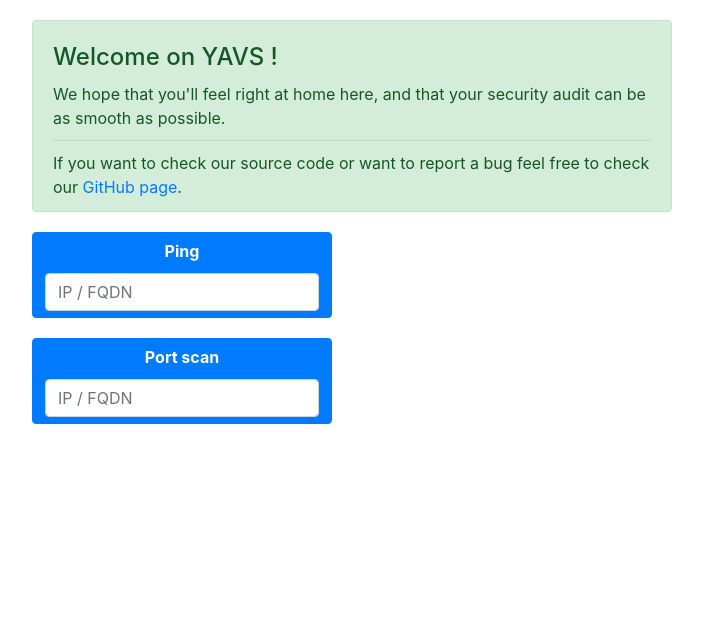
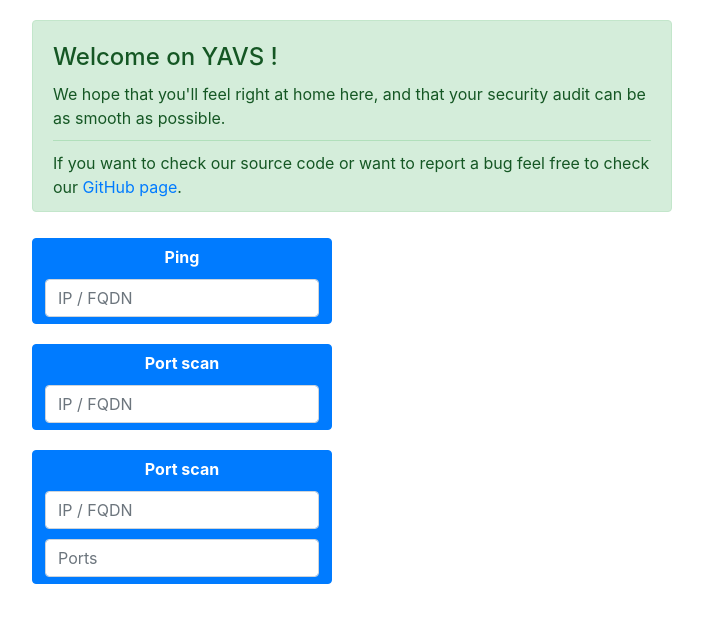
Before and after one commit to haysberg/yavs-gui, a Flask app: page / in a window 1280 px wide. Shown: the part 56-679 px from the top of the page, without its empty margins (288-991 px from the left). Run offline with Flask 2, Linux system fonts and the light colour scheme; some libraries are stand-ins or nearby versions.

Commit message:
added the servicescan feature.

```diff
--- a/app.py
+++ b/app.py
@@ -27,3 +27,9 @@
     result = requests.get("http://localhost:5000/portscan/" + target)
     result = result.json()
     return render_template('portscan.html', json=result, message_list=['Portscan done !'])
+
+@app.route('/servicescan/<target>/<ports>')
+def servicescan(target, ports):
+    result = requests.get("http://localhost:5000/servicescan/" + target + "/" + ports)
+    result = result.json()
+    return render_template('servicescan.html', json=result, message_list=['Service scan done !'])
--- a/static/js/custom/custom.js
+++ b/static/js/custom/custom.js
@@ -9,3 +9,9 @@
     document.location = "/portscan/" + text
     print("/portscan/" + text)
 }
+
+function jsservicescan(){
+    text = document.getElementById("servicescaninput_fqdn").value
+    document.location = "/servicescan/" + text + "/" + document.getElementById("servicescaninput_ports").value
+    print("/portscan/" + text)
+}
--- a/templates/index.html
+++ b/templates/index.html
@@ -13,5 +13,8 @@
         <div class="feature">
             <button class="btn btn-primary" type="submit"><B onclick="jsportscan()">Port scan</B><input placeholder="IP / FQDN" id="portscaninput" class="form-control"></button>
         </div>
+        <div class="feature">
+            <button class="btn btn-primary" type="submit"><B onclick="jsservicescan()">Port scan</B><input placeholder="IP / FQDN" id="servicescaninput_fqdn" class="form-control"><input placeholder="Ports" id="servicescaninput_ports" class="form-control"></button>
+        </div>
     </div>
 {% endblock %}
--- a/templates/layout.html
+++ b/templates/layout.html
@@ -3,8 +3,8 @@
 
     <head>
         <title>YAVS GUI</title>
-        <link href="../static/css/bootstrap.css" rel="stylesheet">
-        <link href="../static/css/custom/main.css" rel="stylesheet">
+        <link href="{{ url_for('static', filename="css/custom/main.css")}}" rel="stylesheet">
+        <link href="{{ url_for('static', filename="css/bootstrap.css")}}" rel="stylesheet">
         <link href="https://fonts.googleapis.com/css?family=Courier+Prime&display=swap" rel="stylesheet">
     </head>
 
@@ -35,5 +35,5 @@
     <script src="https://code.jquery.com/jquery-3.4.1.slim.min.js" integrity="sha384-J6qa4849blE2+poT4WnyKhv5vZF5SrPo0iEjwBvKU7imGFAV0wwj1yYfoRSJoZ+n" crossorigin="anonymous"></script>
     <script src="https://cdn.jsdelivr.net/npm/popper.js@1.16.0/dist/umd/popper.min.js" integrity="sha384-Q6E9RHvbIyZFJoft+2mJbHaEWldlvI9IOYy5n3zV9zzTtmI3UksdQRVvoxMfooAo" crossorigin="anonymous"></script>
     <script src="https://stackpath.bootstrapcdn.com/bootstrap/4.4.1/js/bootstrap.min.js" integrity="sha384-wfSDF2E50Y2D1uUdj0O3uMBJnjuUD4Ih7YwaYd1iqfktj0Uod8GCExl3Og8ifwB6" crossorigin="anonymous"></script>
-    <script src="../static/js/custom/custom.js"></script>
+    <script src="{{ url_for('static', filename="js/custom/custom.js")}}"></script>
 </html>
```
Also changed, not shown: templates/servicescan.html (added, +25 -0 lines).
